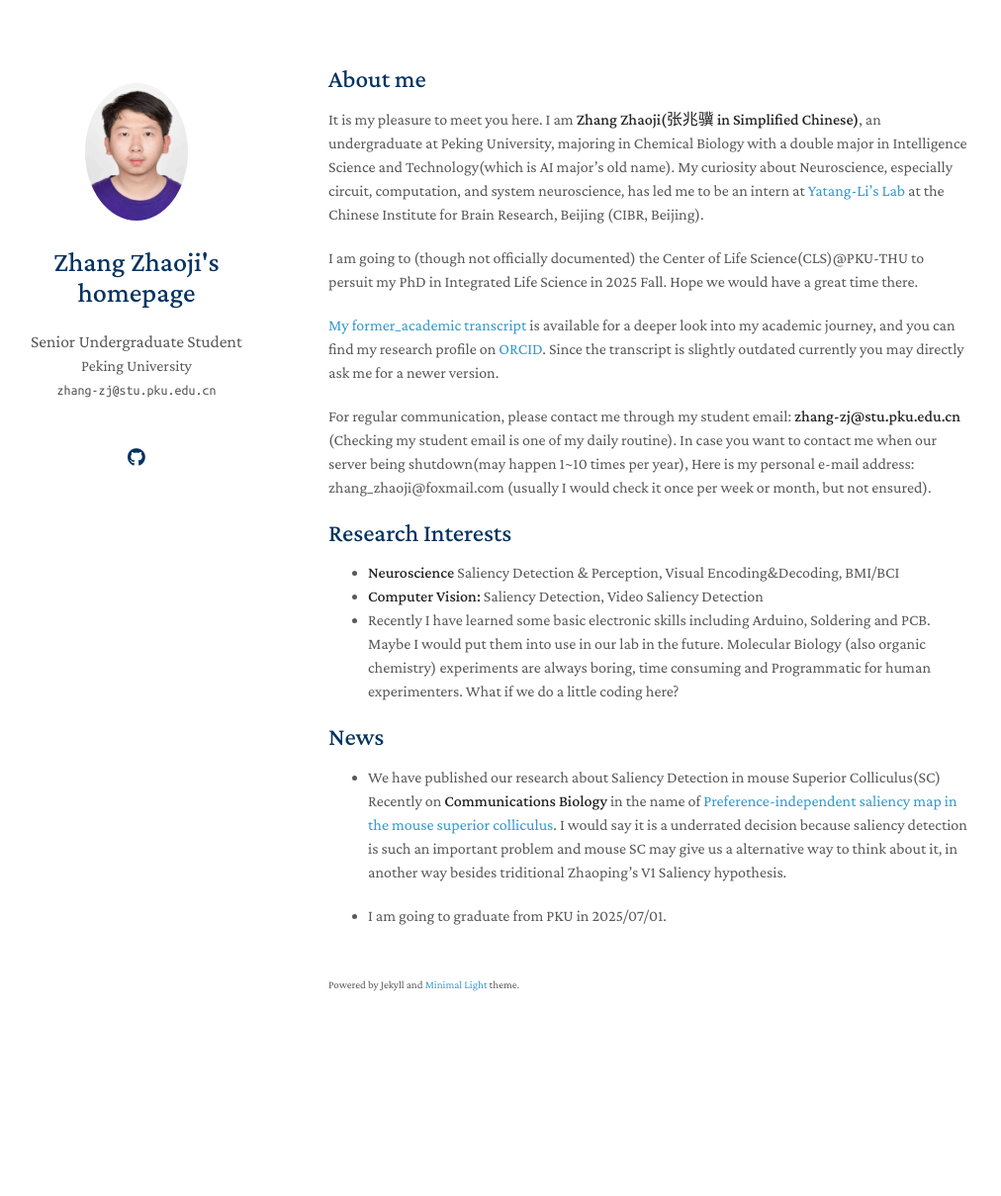
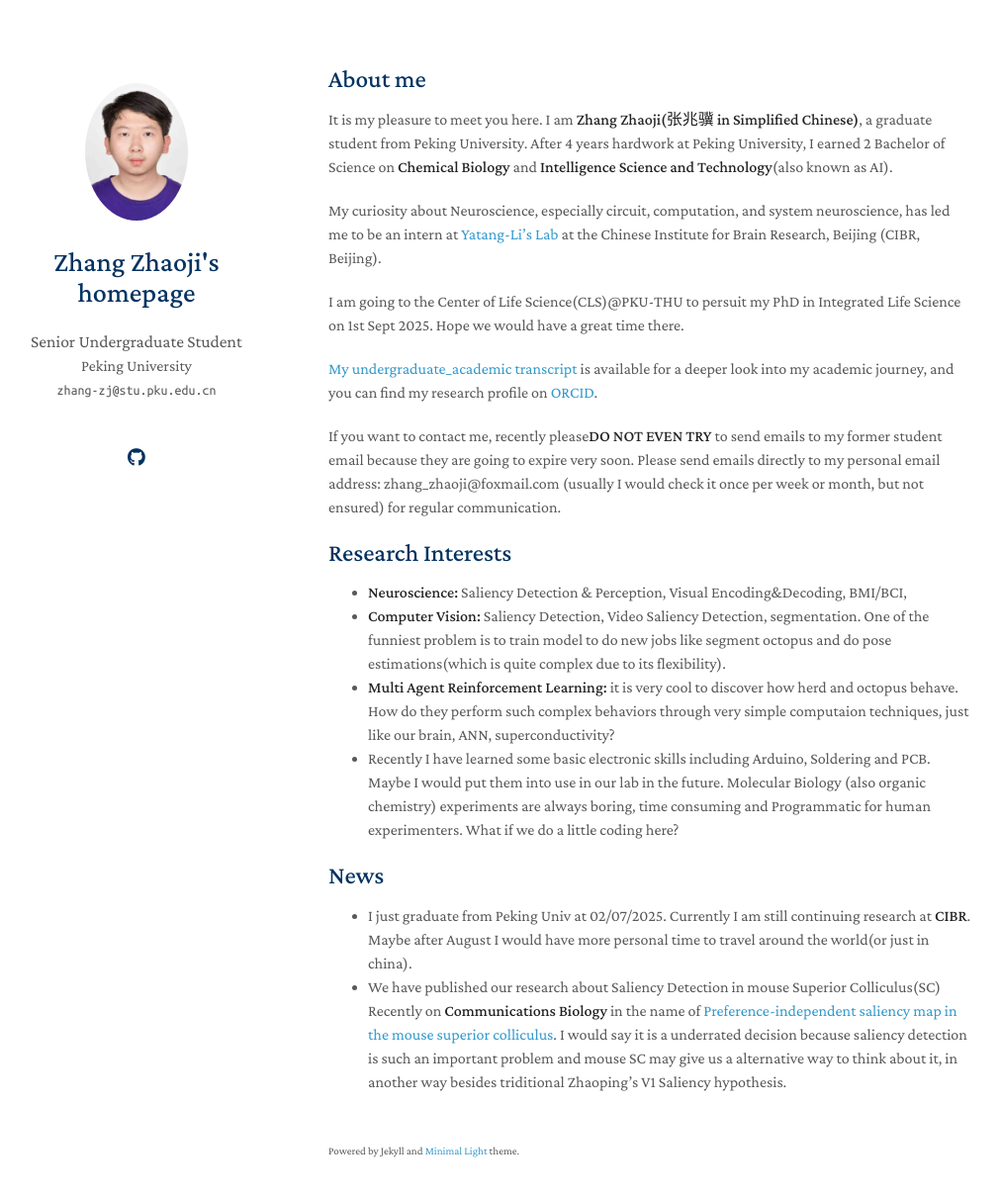
Before and after one commit to Zhang-Zhaoji/Zhang-Zhaoji.github.io, a Jekyll site: the page built from index.md, in a window 1280 px wide and 1244 px high. Shown: the top 1209 px of the window at 99% size, without its empty margins (138-1150 px from the left). Built offline with Jekyll 4.4.1, drawn with Linux system fonts in a browser that asks for light colours; a style sheet for code colours, icons or effects is not loaded; our own code applies the rules of GitHub Pages for plain Markdown files.

Commit message:
Update index.md
graduation

```diff
--- a/index.md
+++ b/index.md
@@ -4,22 +4,24 @@ layout: homepage
 
 ## About me
 
-It is my pleasure to meet you here. I am **Zhang Zhaoji(张兆骥 in Simplified Chinese)**, an undergraduate at Peking University, majoring in Chemical Biology with a double major in Intelligence Science and Technology(which is AI major's old name). My curiosity about Neuroscience, especially circuit, computation, and system neuroscience, has led me to be an intern at [Yatang-Li's Lab](https://yatanglilab.cibr.ac.cn/en/) at the Chinese Institute for Brain Research, Beijing (CIBR, Beijing).
+It is my pleasure to meet you here. I am **Zhang Zhaoji(张兆骥 in Simplified Chinese)**, a graduate student from Peking University. After 4 years hardwork at Peking University, I earned 2 Bachelor of Science on **Chemical Biology** and  **Intelligence Science and Technology**(also known as AI).
 
-I am going to (though not officially documented) the Center of Life Science(CLS)@PKU-THU to persuit my PhD in Integrated Life Science in 2025 Fall. Hope we would have a great time there.
+My curiosity about Neuroscience, especially circuit, computation, and system neuroscience, has led me to be an intern at [Yatang-Li's Lab](https://yatanglilab.cibr.ac.cn/en/) at the Chinese Institute for Brain Research, Beijing (CIBR, Beijing).
 
-[My former_academic transcript](https://1drv.ms/b/s!Ah_4_Sy2JGNygSQ7jt_fCIdXzE2-?e=GE2ChP) is available for a deeper look into my academic journey, and you can find my research profile on [ORCID](https://orcid.org/0009-0002-3293-1961). Since the transcript is slightly outdated currently you may directly ask me for a newer version.
+I am going to the Center of Life Science(CLS)@PKU-THU to persuit my PhD in Integrated Life Science on 1st Sept 2025. Hope we would have a great time there.
 
-For regular communication, please contact me through my student email: **zhang-zj@stu.pku.edu.cn** (Checking my student email is one of my daily routine). In case you want to contact me when our server being shutdown(may happen 1~10 times per year), Here is my personal e-mail address: zhang_zhaoji@foxmail.com (usually I would check it once per week or month, but not ensured).
+[My undergraduate_academic transcript](https://drive.google.com/file/d/1somZXkrMlVg3rWUyF3WMa0-Za7p0GWp_/view?usp=sharing) is available for a deeper look into my academic journey, and you can find my research profile on [ORCID](https://orcid.org/0009-0002-3293-1961).
+
+If you want to contact me, recently please**DO NOT EVEN TRY** to send emails to my former student email because they are going to expire very soon. Please send emails directly to my personal email address: zhang_zhaoji@foxmail.com (usually I would check it once per week or month, but not ensured) for regular communication.
 
 ## Research Interests
 
-- **Neuroscience** Saliency Detection & Perception, Visual Encoding&Decoding, BMI/BCI
-- **Computer Vision:** Saliency Detection, Video Saliency Detection
+- **Neuroscience:** Saliency Detection & Perception, Visual Encoding&Decoding, BMI/BCI,
+- **Computer Vision:** Saliency Detection, Video Saliency Detection, segmentation. One of the funniest problem is to train model to do new jobs like segment octopus and do pose estimations(which is quite complex due to its flexibility).
+- **Multi Agent Reinforcement Learning:** it is very cool to discover how herd and octopus behave. How do they perform such complex behaviors through very simple computaion techniques, just like our brain, ANN, superconductivity?
 - Recently I have learned some basic electronic skills including Arduino, Soldering and PCB. Maybe I would put them into use in our lab in the future. Molecular Biology (also organic chemistry) experiments are always boring, time consuming and Programmatic for human experimenters. What if we do a little coding here?
 
 ## News
 
+- I just graduate from Peking Univ at 02/07/2025. Currently I am still continuing research at **CIBR**. Maybe after August I would have more personal time to travel around the world(or just in china).
 - We have published our research about Saliency Detection in mouse Superior Colliculus(SC) Recently on **Communications Biology** in the name of [Preference-independent saliency map in the mouse superior colliculus](https://www.nature.com/articles/s42003-025-08006-x). I would say it is a underrated decision because saliency detection is such an important problem and mouse SC may give us a alternative way to think about it, in another way besides triditional Zhaoping's V1 Saliency hypothesis.
-
-- I am going to graduate from PKU in 2025/07/01.
```
